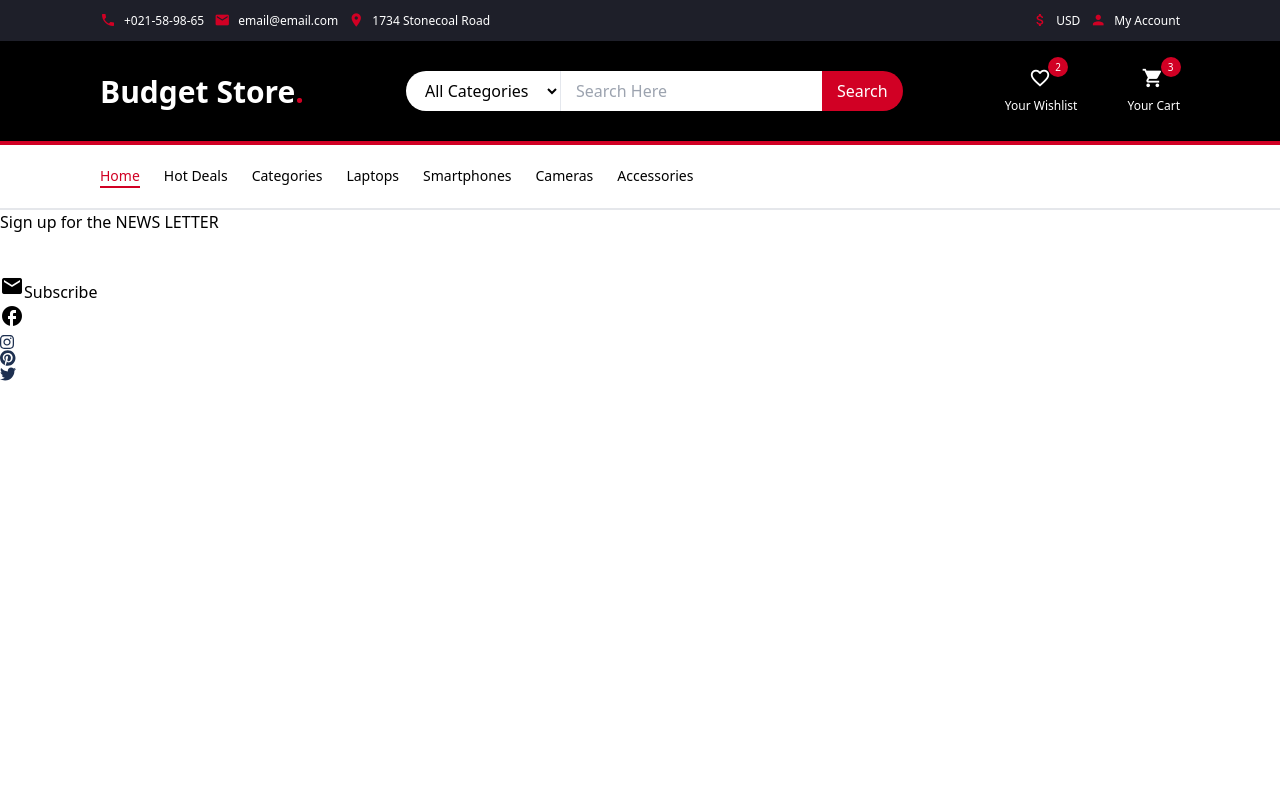
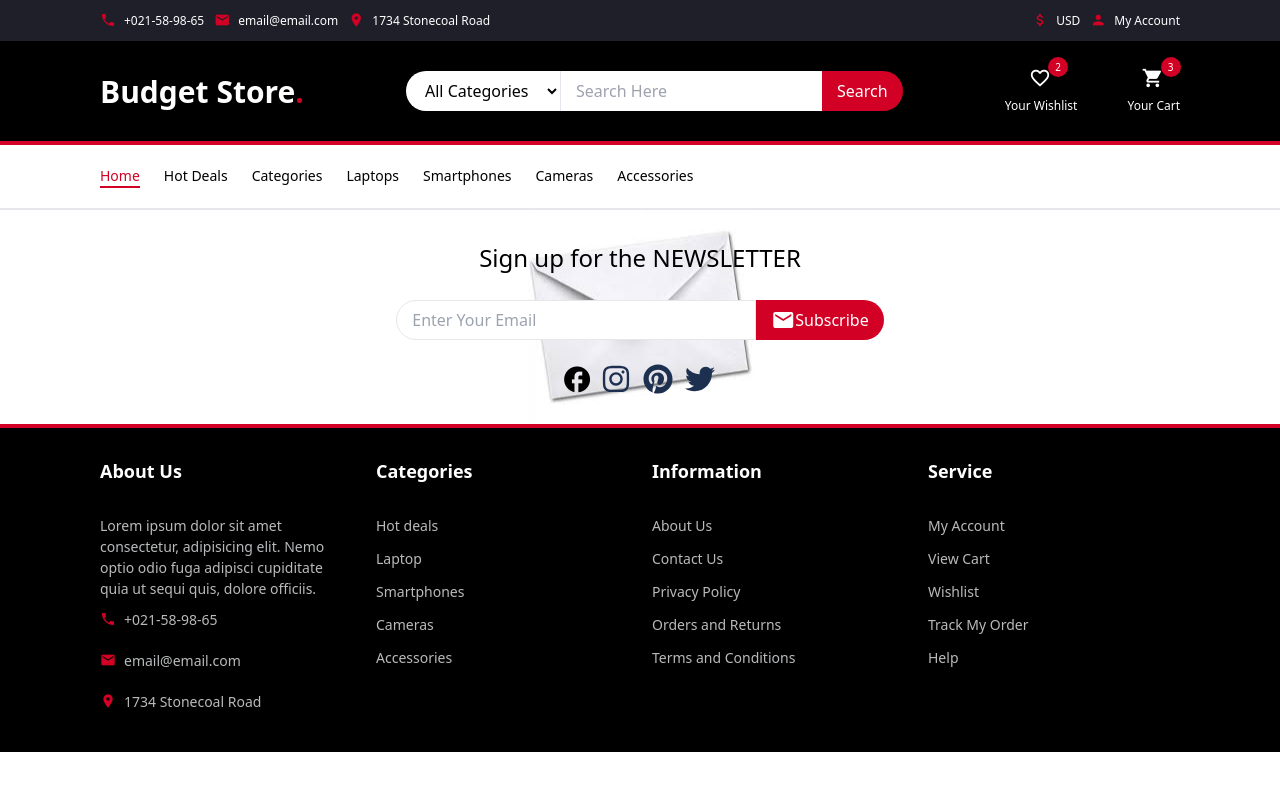
Before and after one commit to Biki101/budget-store, an Angular app: page / in a window 1280 px wide. Shown: the top 790 px of the page. Built offline with nearby package versions, Linux system fonts and the light colour scheme.

Commit message:
added footer

```diff
--- a/src/app/components/footer/footer.component.html
+++ b/src/app/components/footer/footer.component.html
@@ -1,17 +1,36 @@
 <!-- ----------- News letter ------- -->
-<div>
-  <div>Sign up for the <span>NEWS LETTER</span></div>
-  <div>
-    <input type="text" class="form-input" />
-    <div>
+<div class="border-b-[4px] border-[var(--primary-red)]">
+  <div
+    class="container flex flex-col gap-[24px] items-center py-[30px]"
+    style="
+      background-image: url('../../../assets/img/email_bg.jpeg');
+      background-repeat: no-repeat;
+      background-size: auto;
+      background-position: center;
+    "
+  >
+    <div class="text-[24px]">
+      <span class="font-[300]"> Sign up for the </span>
+      <span class="font-[400]">NEWSLETTER</span>
+    </div>
+    <div class="flex">
+      <input
+        type="text"
+        class="form-input border-[1px] border-[var(border-color)] w-[360px] rounded-l-full"
+        placeholder="Enter Your Email"
+      />
+      <div class="button text-white flex items-center">
         <mat-icon> email</mat-icon>
         <span>Subscribe</span>
       </div>
-    <mat-icon>facebook</mat-icon>
+    </div>
+
+    <div class="flex items-center gap-[12px]">
+      <mat-icon class="" style="transform: scale(1.3)">facebook</mat-icon>
       <svg
         xmlns="http://www.w3.org/2000/svg"
-      height="16"
-      width="14"
+        height="30"
+        width="30"
         viewBox="0 0 448 512"
       >
         <path
@@ -23,8 +42,9 @@
 
       <svg
         xmlns="http://www.w3.org/2000/svg"
-      height="16"
-      width="15.5"
+        height="30"
+        width="30"
+        z
         viewBox="0 0 496 512"
       >
         <path
@@ -35,8 +55,8 @@
       </svg>
       <svg
         xmlns="http://www.w3.org/2000/svg"
-      height="16"
-      width="16"
+        height="30"
+        width="30"
         viewBox="0 0 512 512"
       >
         <path
@@ -47,4 +67,83 @@
       </svg>
     </div>
   </div>
+</div>
 <!-- ----------- News letter End ------- -->
+<div class="bg-[var(--primary-black)] text-[var(--placeholder-color)]">
+  <div class="container flex justify-between py-[30px] gap-[24px]">
+    <!-- about us -->
+    <div class="w-1/4 medium-font flex flex-col gap-[ mb-[30px]0px]">
+      <div class="large-font text-white font-[600] mb-[30px]">About Us</div>
+      <span>
+        Lorem ipsum dolor sit amet consectetur, adipisicing elit. Nemo optio
+        odio fuga adipisci cupiditate quia ut sequi quis, dolore officiis.
+      </span>
+      <div class="flex items-center">
+        <span>
+          <mat-icon class="small-icon text-[var(--primary-red)] text-[16px]"
+            >phone</mat-icon
+          >
+        </span>
+        <span class="hover:text-[var(--primary-red)] cursor-pointer">
+          +021-58-98-65
+        </span>
+      </div>
+      <div class="flex items-center">
+        <span>
+          <mat-icon class="small-icon text-[var(--primary-red)] text-[16px]"
+            >email</mat-icon
+          >
+        </span>
+        <span class="hover:text-[var(--primary-red)] cursor-pointer">
+          email@email.com
+        </span>
+      </div>
+      <div class="flex items-center">
+        <span>
+          <mat-icon class="small-icon text-[var(--primary-red)] text-[16px]">
+            place</mat-icon
+          >
+        </span>
+        <span class="hover:text-[var(--primary-red)] cursor-pointer">
+          1734 Stonecoal Road
+        </span>
+      </div>
+    </div>
+
+    <div class="w-1/4 medium-font flex flex-col gap-[0px]">
+      <span class="large-font text-white font-[600] mb-[30px]">Categories</span>
+      <ul class="flex flex-col gap-[12px]">
+        <li>Hot deals</li>
+        <li>Laptop</li>
+        <li>Smartphones</li>
+        <li>Cameras</li>
+        <li>Accessories</li>
+      </ul>
+    </div>
+
+    <div class="w-1/4 medium-font flex flex-col gap-[0px]">
+      <span class="large-font text-white font-[600] mb-[30px]"
+        >Information</span
+      >
+      <ul class="flex flex-col gap-[12px]">
+        <li>About Us</li>
+        <li>Contact Us</li>
+        <li>Privacy Policy</li>
+        <li>Orders and Returns</li>
+        <li>Terms and Conditions</li>
+      </ul>
+    </div>
+
+    <div class="w-1/4 medium-font flex flex-col gap-[0px]">
+      <span class="large-font text-white font-[600] mb-[30px]">Service</span>
+      <ul class="flex flex-col gap-[12px]">
+        <li>My Account</li>
+        <li>View Cart</li>
+        <li>Wishlist</li>
+        <li>Track My Order</li>
+        <li>Help</li>
+      </ul>
+    </div>
+    <!-- about us end -->
+  </div>
+</div>
--- a/src/app/components/footer/footer.component.scss
+++ b/src/app/components/footer/footer.component.scss
@@ -0,0 +1,4 @@
+ul li:hover {
+  color: var(--primary-red);
+  cursor: pointer;
+}
--- a/src/index.html
+++ b/src/index.html
@@ -1,14 +1,24 @@
-<!doctype html>
+<!DOCTYPE html>
 <html lang="en">
   <head>
-  <meta charset="utf-8">
+    <meta charset="utf-8" />
     <title>BudgetStore</title>
-  <base href="/">
-  <meta name="viewport" content="width=device-width, initial-scale=1">
-  <link rel="icon" type="image/x-icon" href="favicon.ico">
-  <link rel="preconnect" href="https://fonts.gstatic.com">
-  <link href="https://fonts.googleapis.com/css2?family=Roboto:wght@300;400;500&display=swap" rel="stylesheet">
-  <link href="https://fonts.googleapis.com/icon?family=Material+Icons" rel="stylesheet">
+    <base href="/" />
+    <meta name="viewport" content="width=device-width, initial-scale=1" />
+    <link rel="icon" type="image/x-icon" href="favicon.ico" />
+    <link rel="preconnect" href="https://fonts.gstatic.com" />
+    <link
+      href="https://fonts.googleapis.com/css2?family=Roboto:wght@300;400;500&display=swap"
+      rel="stylesheet"
+    />
+    <link
+      href="https://fonts.googleapis.com/icon?family=Material+Icons"
+      rel="stylesheet"
+    />
+    <link
+      rel="stylesheet"
+      href="path/to/font-awesome/css/font-awesome.min.css"
+    />
   </head>
   <body>
     <app-root></app-root>
--- a/src/scss/global.scss
+++ b/src/scss/global.scss
@@ -4,6 +4,7 @@
   --primary-white: #fff;
   --primary-red: #d10024;
   --border-color: #e4e7ed;
+  --placeholder-color: #b9babc;
 }
 
 .container {
@@ -19,6 +20,10 @@
   font-size: 14px;
 }
 
+.large-font {
+  font-size: 18px;
+}
+
 .small-icon {
   margin-top: 12px;
 }
```
Also changed, not shown: src/assets/img/email_bg.jpeg (added). Lines whose indentation alone changed are shown as unchanged.
